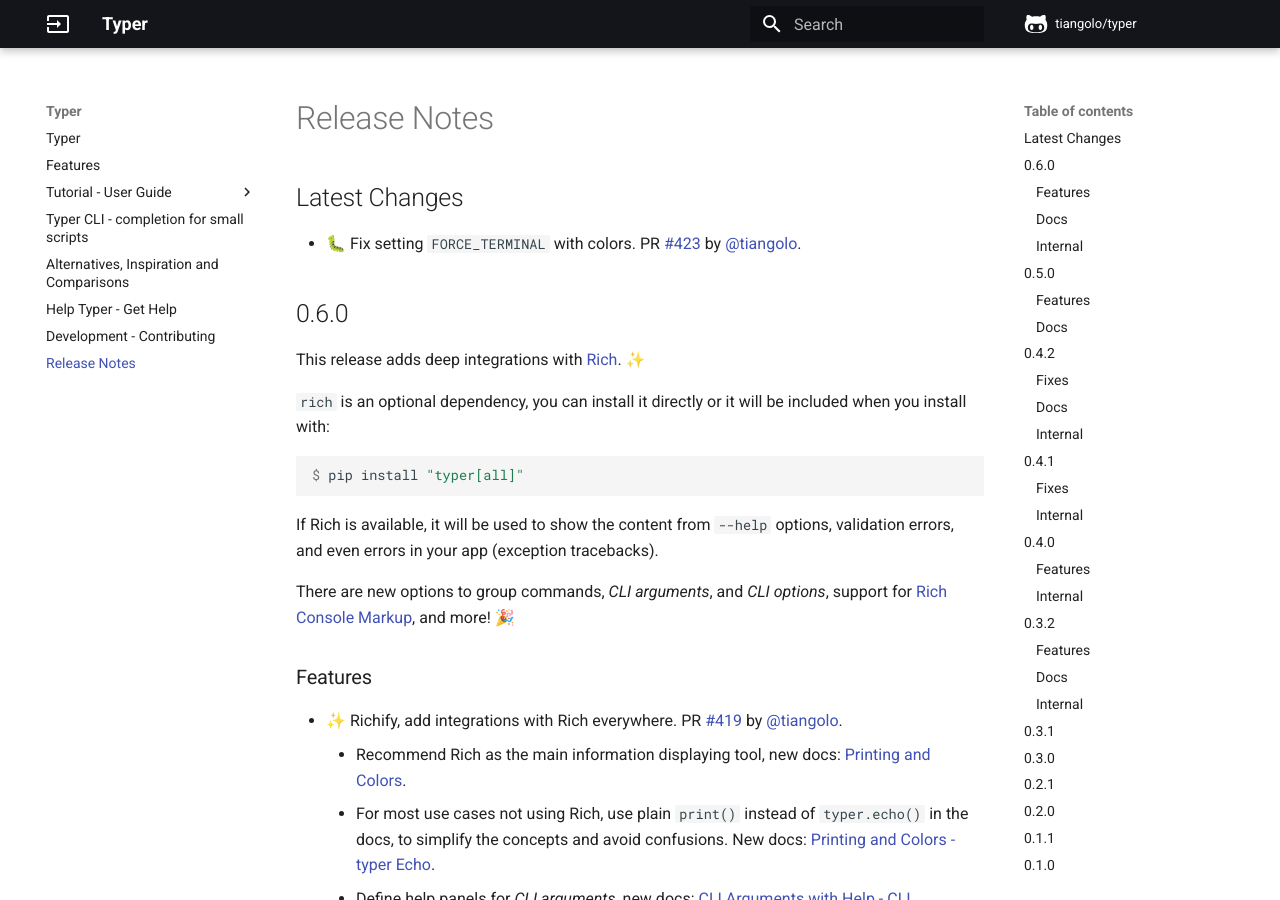
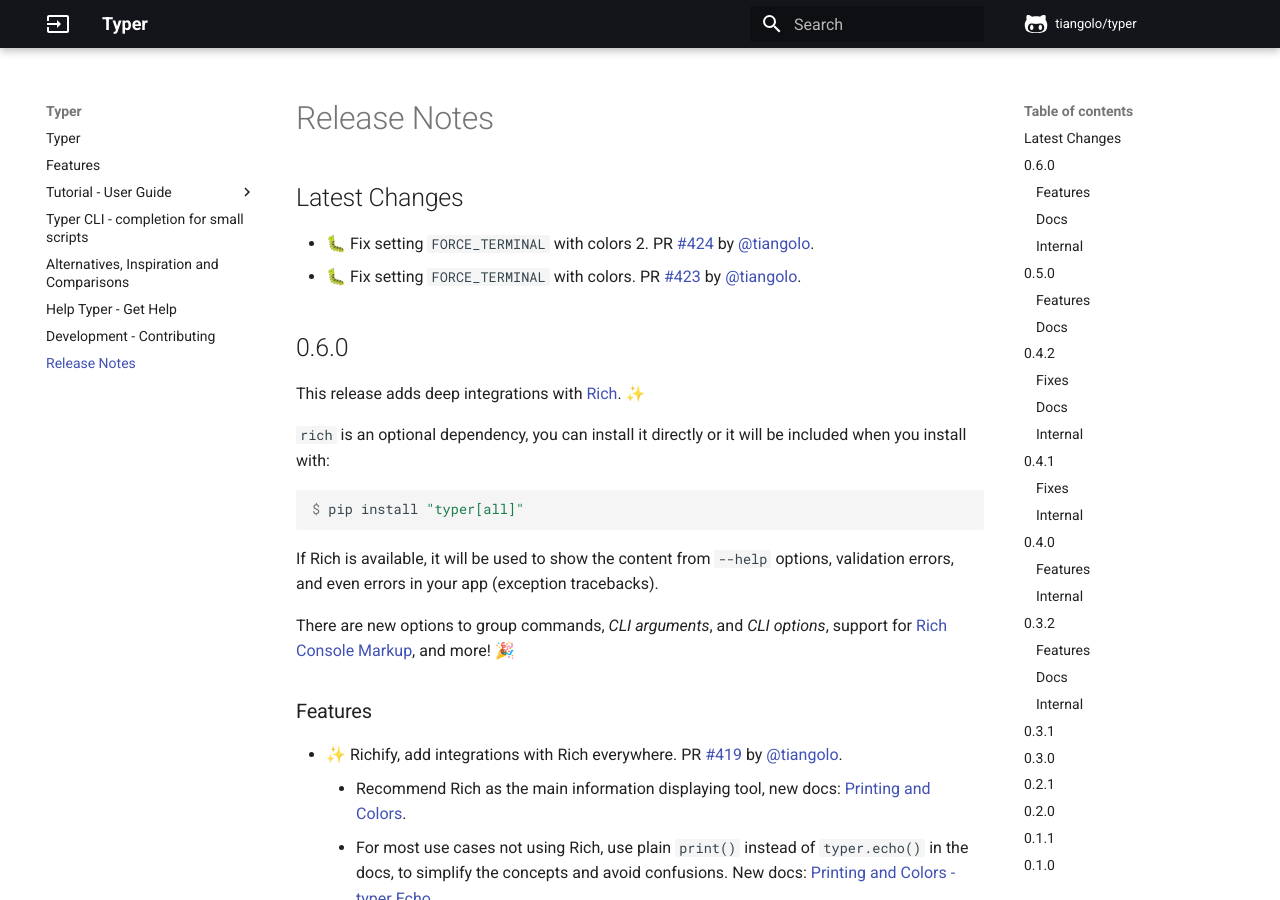
Before and after one commit to RED0731/red_pythonTyper, an MkDocs documentation site: the page built from docs/release-notes.md, in a window 1280 px wide and 900 px high. Built offline with MkDocs 1.6.1 and Material for MkDocs 9.7.7, drawn with Linux system fonts in a browser that asks for light colours; comment, search, counter and statistics services are not loaded.

Commit message:
📝 Update release notes

```diff
--- a/docs/release-notes.md
+++ b/docs/release-notes.md
@@ -1,5 +1,6 @@
 ## Latest Changes
 
+* 🐛 Fix setting `FORCE_TERMINAL` with colors 2. PR [#424](https://github.com/tiangolo/typer/pull/424) by [@tiangolo](https://github.com/tiangolo).
 * 🐛 Fix setting `FORCE_TERMINAL` with colors. PR [#423](https://github.com/tiangolo/typer/pull/423) by [@tiangolo](https://github.com/tiangolo).
 ## 0.6.0
 
```
